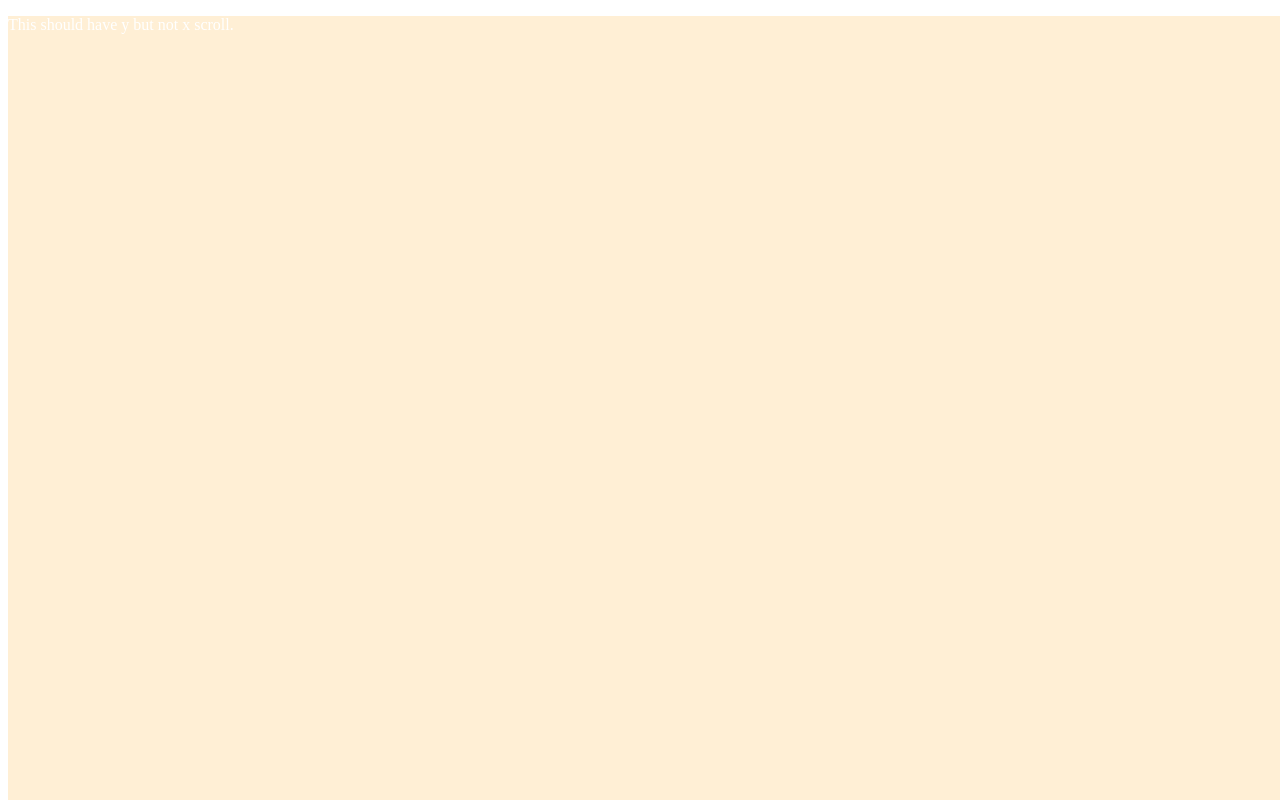
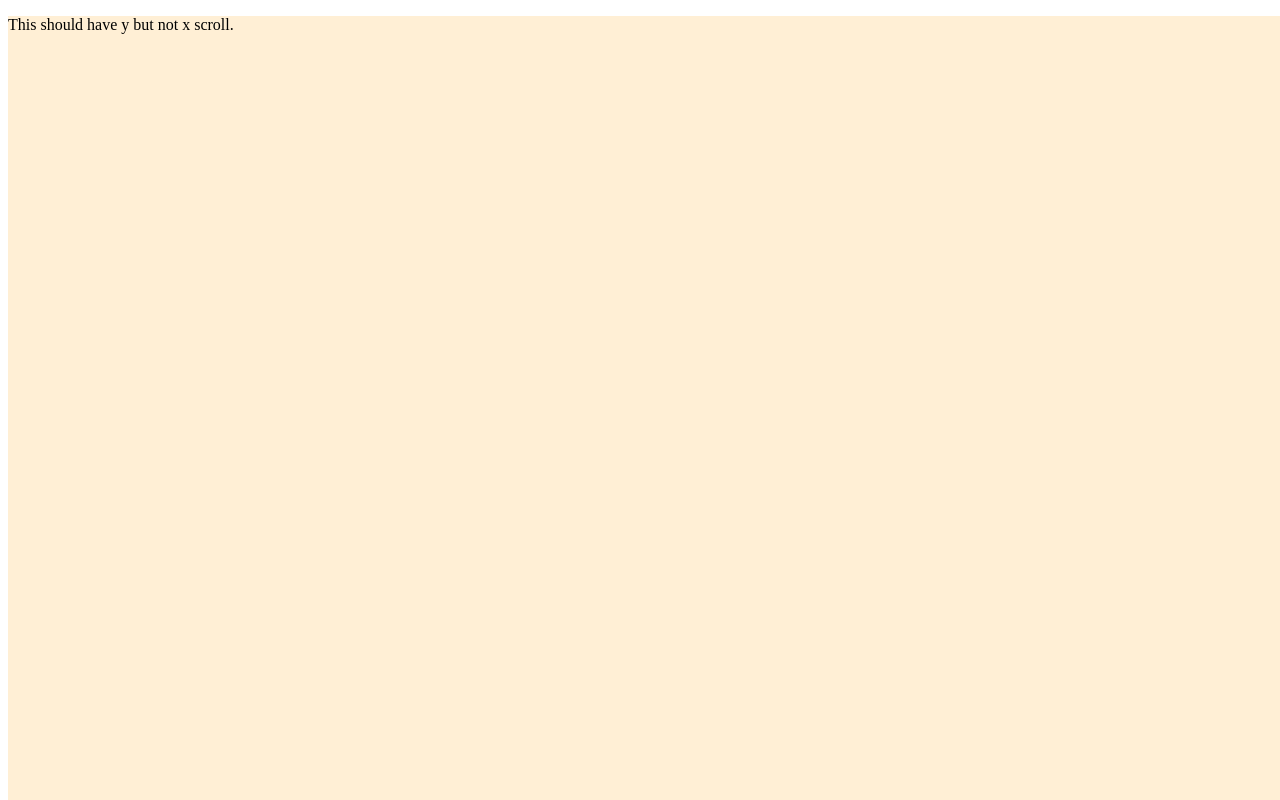
Before and after one commit to Pomax/nightly-is-upgrading-an-insecure-display-request, a plain HTML site: page ios-scroll-x-test.html in a window 1280 px wide. Shown: the top 800 px of the page. Drawn offline with Linux system fonts and the light colour scheme.

Commit message:
Update ios-scroll-x-test.html

```diff
--- a/ios-scroll-x-test.html
+++ b/ios-scroll-x-test.html
@@ -4,7 +4,7 @@
     <meta charset="utf-8">
     <title>ios-no-x-scroll-test</title>
     <style>
-      html { color: white; overflow-x: hidden; }
+      html { background: white; overflow-x: hidden; }
       div { background: papayawhip; width: 200vw; height: 200vh; }
     </style>
   </head>
```
